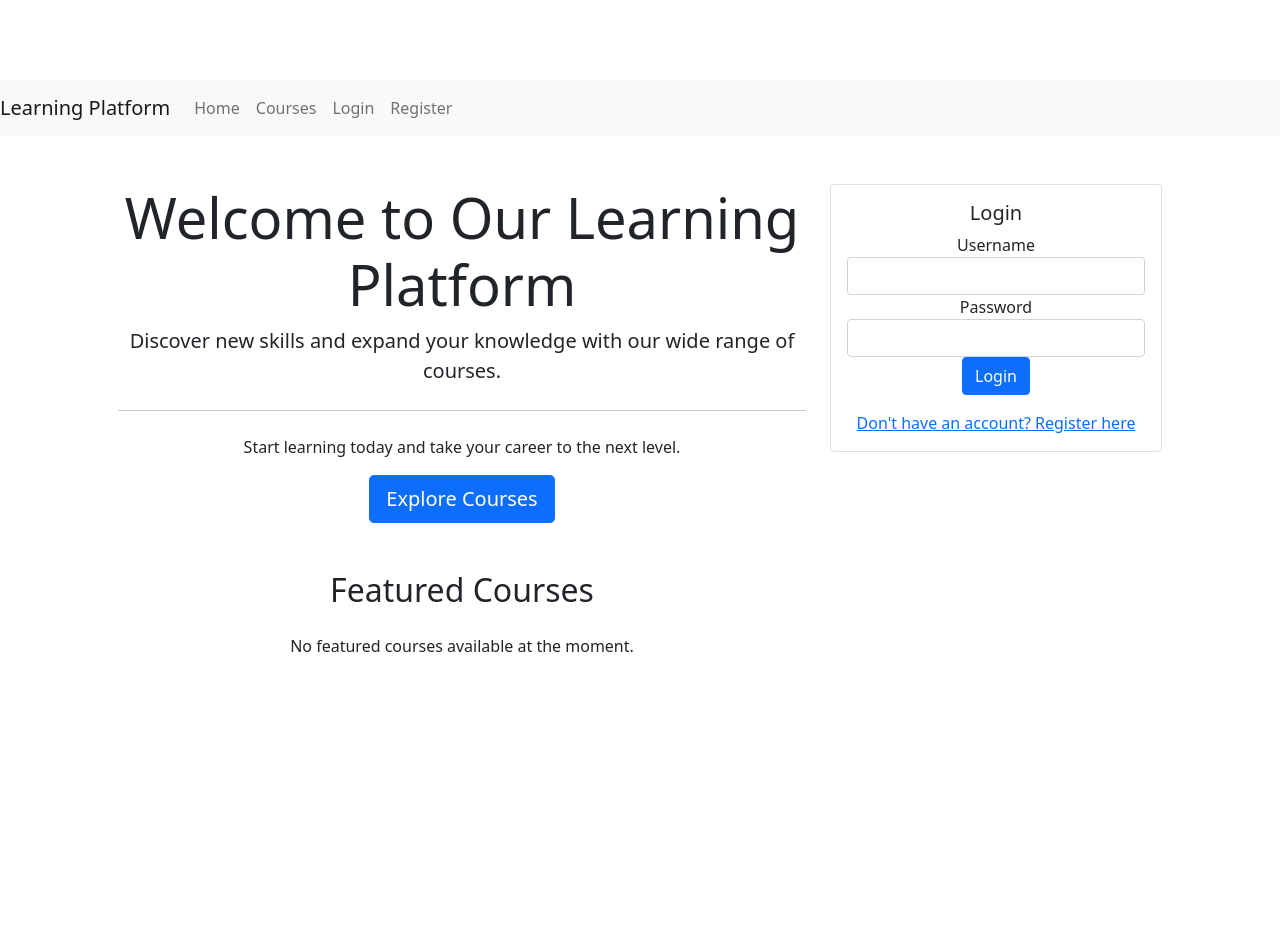
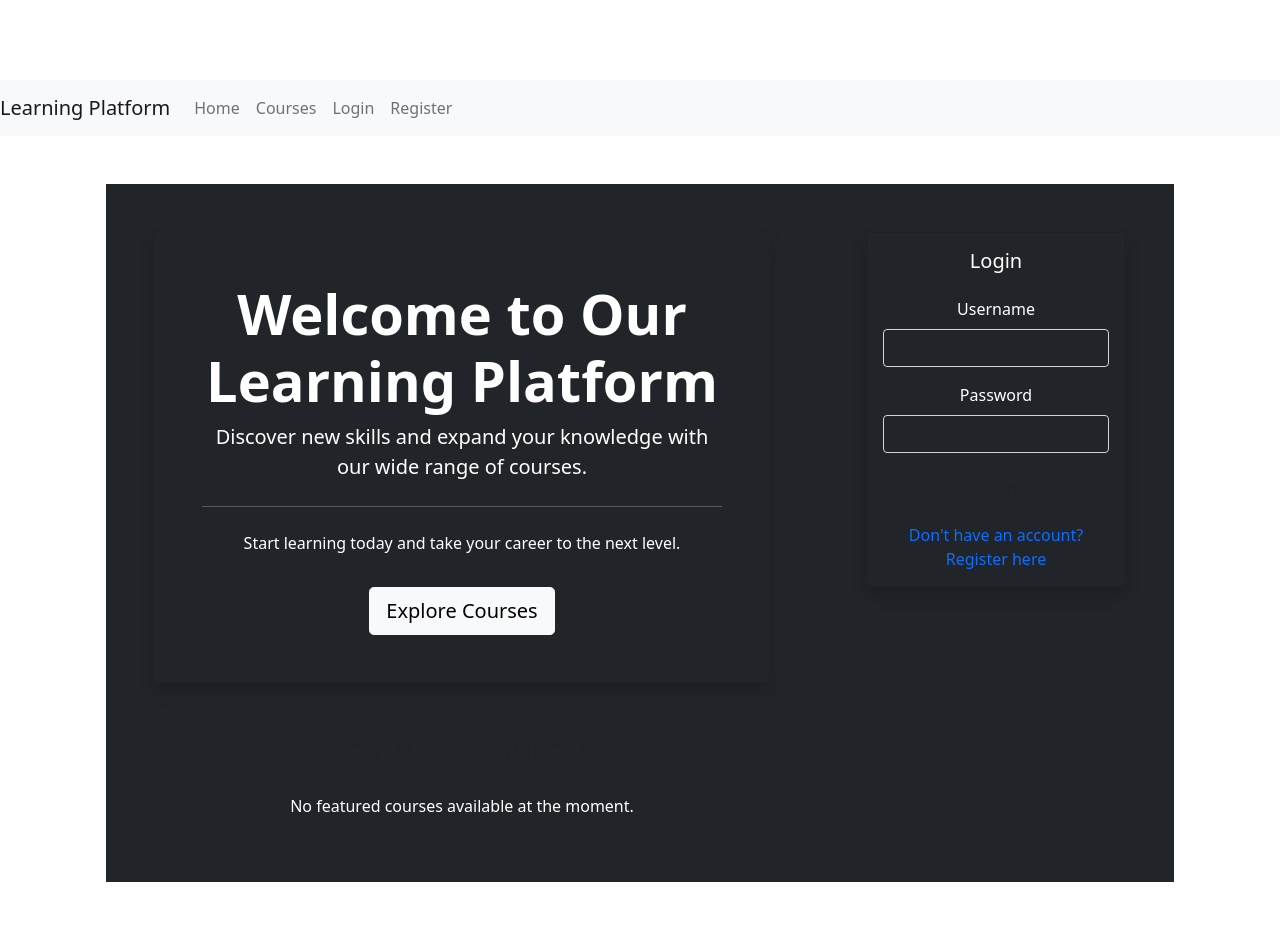
Before and after one commit to b2210356037/learning_platform, a Django app: page / in a window 1280 px wide. Before the commit the page ends 652 px from the top, so only its background shows below. Run offline with Django 5.2, Linux system fonts and the light colour scheme; data comes from the database, SQL or seed files in the repository; parts of the project's set-up code (start-up, migrations or seed data) failed here and were passed over.

Commit message:
home style changed

```diff
--- a/learning_platform/templates/home.html
+++ b/learning_platform/templates/home.html
@@ -1,54 +1,54 @@
 {% extends 'base.html' %}
 
 {% block content %}
-<div class="container">
+<div class="container-fluid bg-dark">
     <div class="row">
-        <div class="col-md-8">
-            <div class="jumbotron">
-                <h1 class="display-4">Welcome to Our Learning Platform</h1>
+        <div class="col-md-8 p-5">
+            <div class="jumbotron bg-purple text-white rounded-3 p-5 shadow">
+                <h1 class="display-4 fw-bold">Welcome to Our Learning Platform</h1>
                 <p class="lead">Discover new skills and expand your knowledge with our wide range of courses.</p>
-                <hr class="my-4">
+                <hr class="my-4 bg-light opacity-25">
                 <p>Start learning today and take your career to the next level.</p>
-                <a class="btn btn-primary btn-lg" href="{% url 'course_list' %}" role="button">Explore Courses</a>
+                <a class="btn btn-light btn-lg mt-3" href="{% url 'course_list' %}" role="button">Explore Courses</a>
             </div>
 
-            <h2 class="mt-5 mb-4">Featured Courses</h2>
+            <h2 class="mt-5 mb-4 text-purple">Featured Courses</h2>
             <div class="row">
                 {% for course in featured_courses %}
                 <div class="col-md-6 mb-4">
-                    <div class="card">
+                    <div class="card bg-dark text-white border-purple shadow-sm hover-card">
                         <div class="card-body">
-                            <h5 class="card-title">{{ course.title }}</h5>
+                            <h5 class="card-title text-purple">{{ course.title }}</h5>
                             <p class="card-text">{{ course.description|truncatewords:20 }}</p>
-                            <a href="{% url 'course_detail' course.id %}" class="btn btn-primary">Learn More</a>
+                            <a href="{% url 'course_detail' course.id %}" class="btn btn-outline-purple mt-2">Learn More</a>
                         </div>
                     </div>
                 </div>
                 {% empty %}
                 <div class="col-12">
-                    <p>No featured courses available at the moment.</p>
+                    <p class="text-white">No featured courses available at the moment.</p>
                 </div>
                 {% endfor %}
             </div>
         </div>
-        <div class="col-md-4">
-            <div class="card">
+        <div class="col-md-4 p-5">
+            <div class="card bg-dark text-white border-purple shadow">
                 <div class="card-body">
-                    <h5 class="card-title">Login</h5>
+                    <h5 class="card-title text-purple mb-4">Login</h5>
                     <form method="post" action="{% url 'login' %}">
                         {% csrf_token %}
-                        <div class="form-group">
-                            <label for="username">Username</label>
-                            <input type="text" class="form-control" id="username" name="username" required>
+                        <div class="form-group mb-3">
+                            <label for="username" class="form-label">Username</label>
+                            <input type="text" class="form-control bg-dark text-white border-purple" id="username" name="username" required>
                         </div>
-                        <div class="form-group">
-                            <label for="password">Password</label>
-                            <input type="password" class="form-control" id="password" name="password" required>
+                        <div class="form-group mb-3">
+                            <label for="password" class="form-label">Password</label>
+                            <input type="password" class="form-control bg-dark text-white border-purple" id="password" name="password" required>
                         </div>
-                        <button type="submit" class="btn btn-primary">Login</button>
+                        <button type="submit" class="btn btn-purple w-100">Login</button>
                     </form>
-                    <div class="mt-3">
-                        <a href="{% url 'register' %}">Don't have an account? Register here</a>
+                    <div class="mt-3 text-center">
+                        <a href="{% url 'register' %}" class="text-purple text-decoration-none">Don't have an account? Register here</a>
                     </div>
                 </div>
             </div>
```
Also changed, not shown: learning_platform/static/css/styles.css (added, +47 -0 lines).
